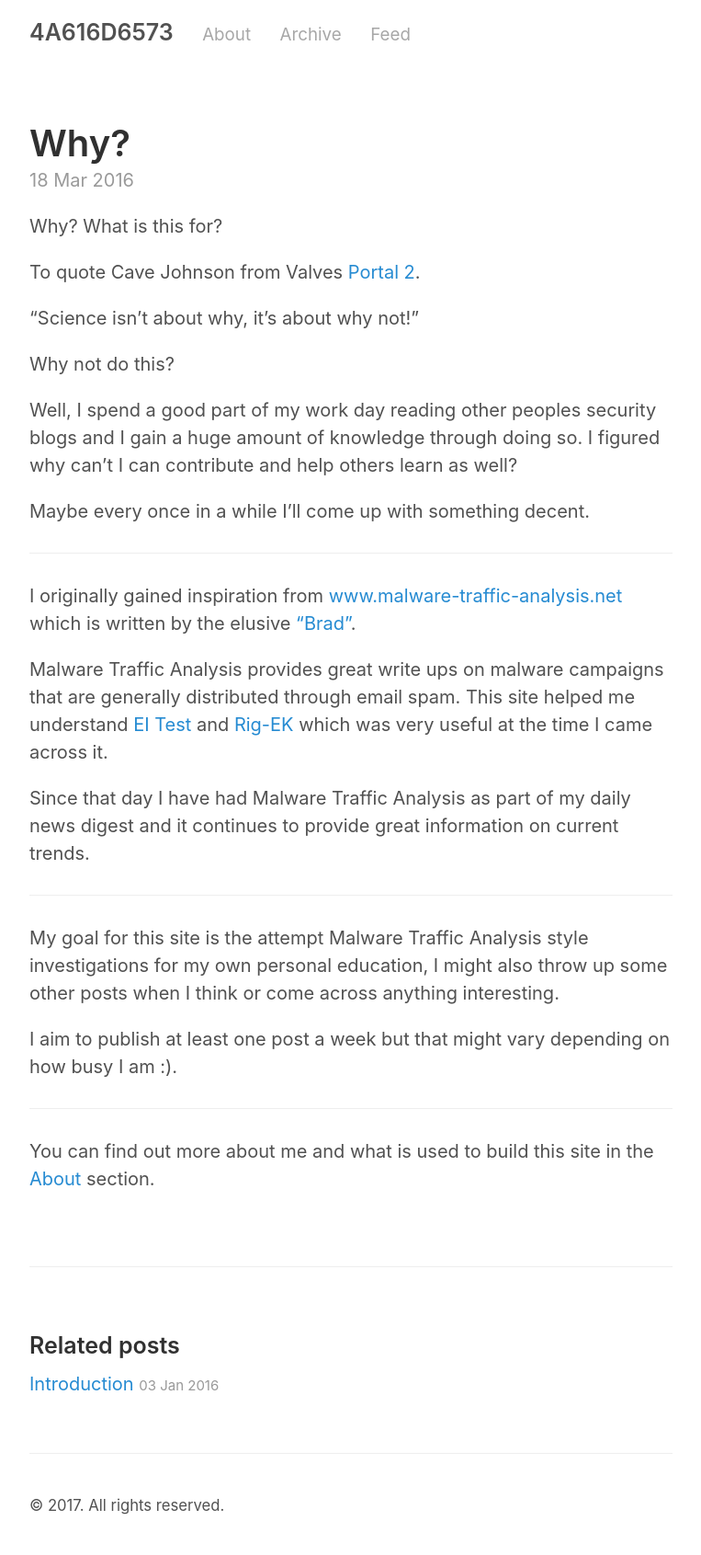
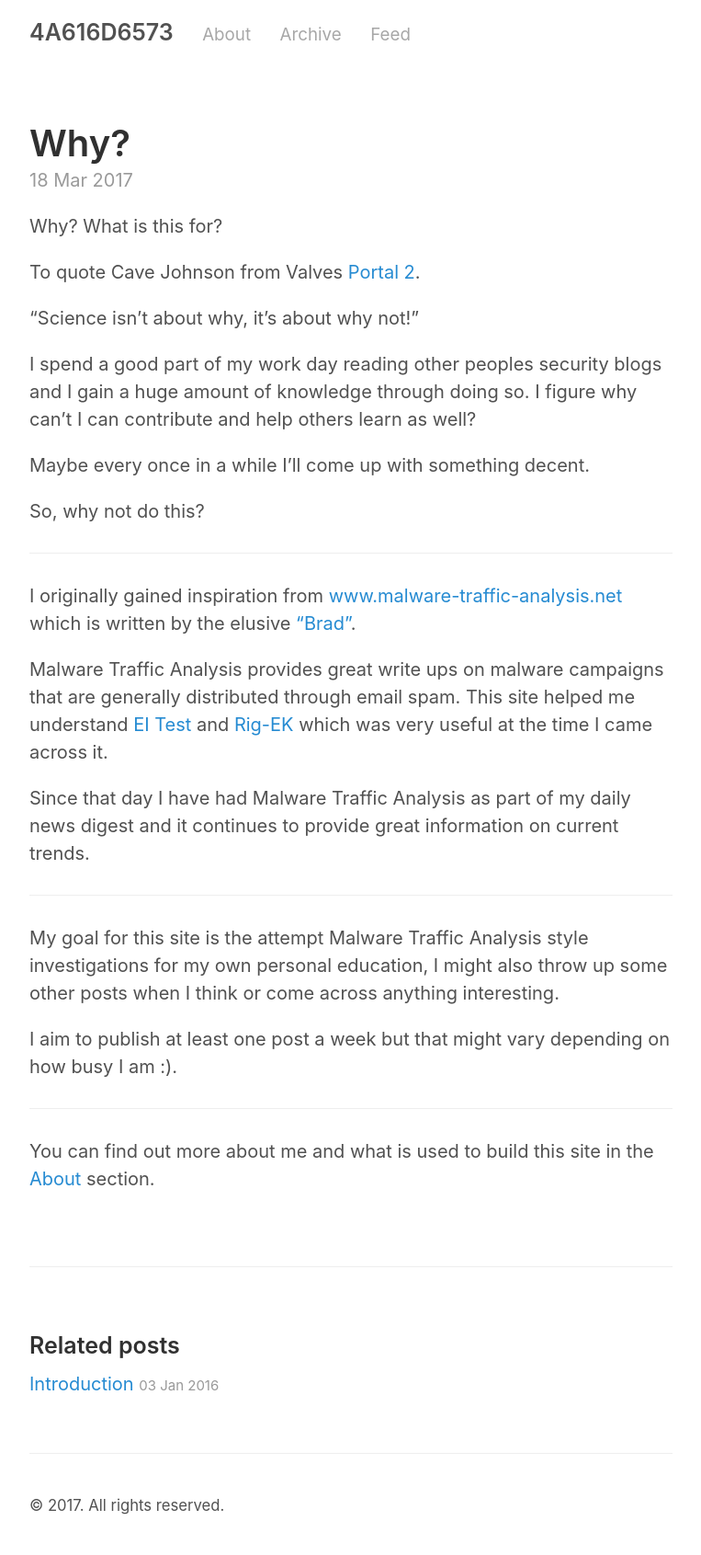
Before and after one commit to 4A616D6573/4A616D6573.com, a Jekyll site: the page built from _posts/2017-03-18-why.md, in a window 1280 px wide. Shown: the whole page at 92% size, without its empty margins (258-1021 px from the left). Built offline with Jekyll 4.4.1, drawn with Linux system fonts in a browser that asks for light colours.

Commit message:
2017-03-18-why
Moved some text around.

```diff
--- a/_posts/2016-03-18-why.md
+++ b/_posts/2017-03-18-why.md
@@ -9,11 +9,11 @@ To quote Cave Johnson from Valves [Portal 2](http://store.steampowered.com/app/6
 
 "Science isn't about why, it's about why not!"
 
-Why not do this?
-
-Well, I spend a good part of my work day reading other peoples security blogs and I gain a huge amount of knowledge through doing so. I figured why can't I can contribute and help others learn as well?
+I spend a good part of my work day reading other peoples security blogs and I gain a huge amount of knowledge through doing so. I figure why can't I can contribute and help others learn as well?
 
 Maybe every once in a while I'll come up with something decent.
+
+So, why not do this?
 
 -----
 
```
